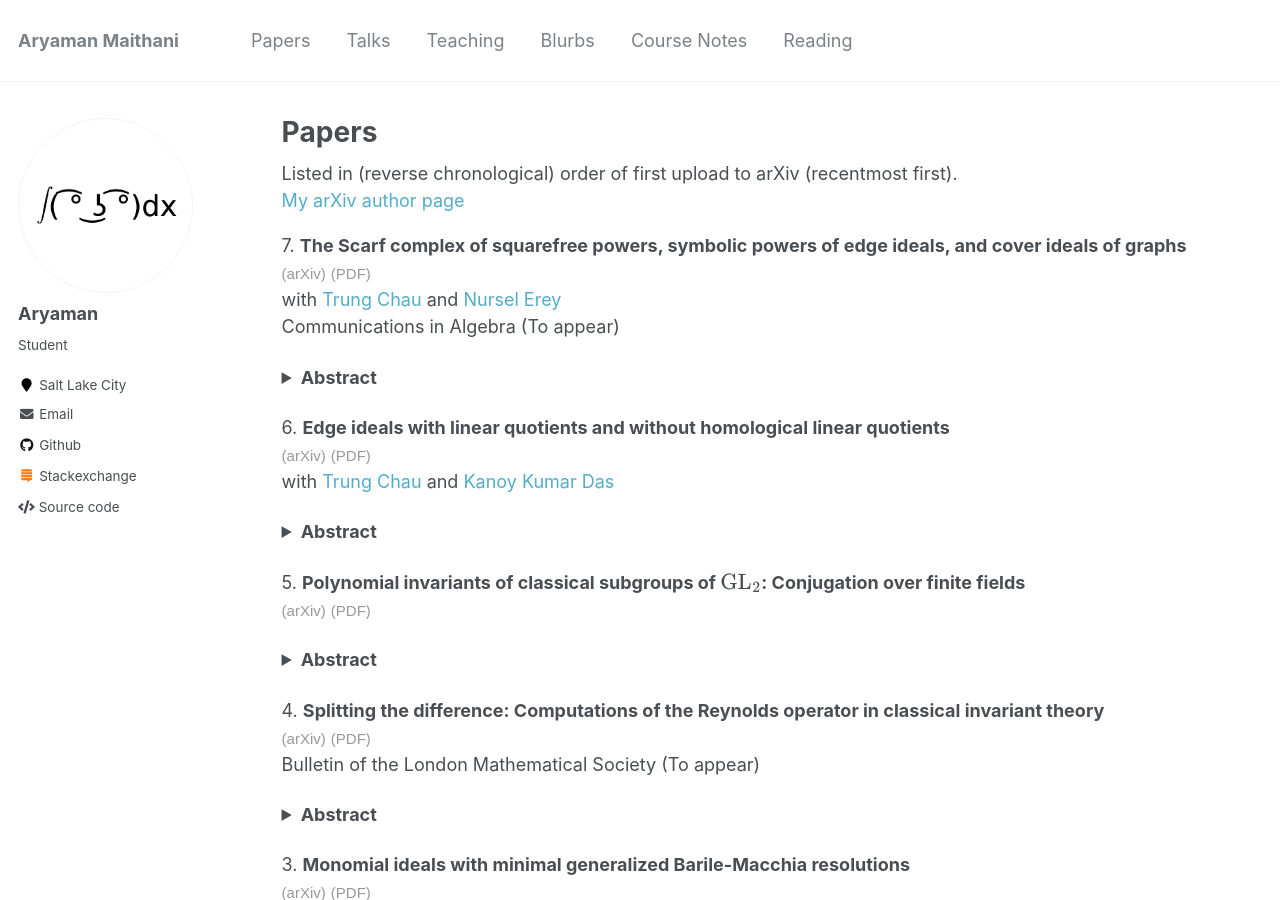
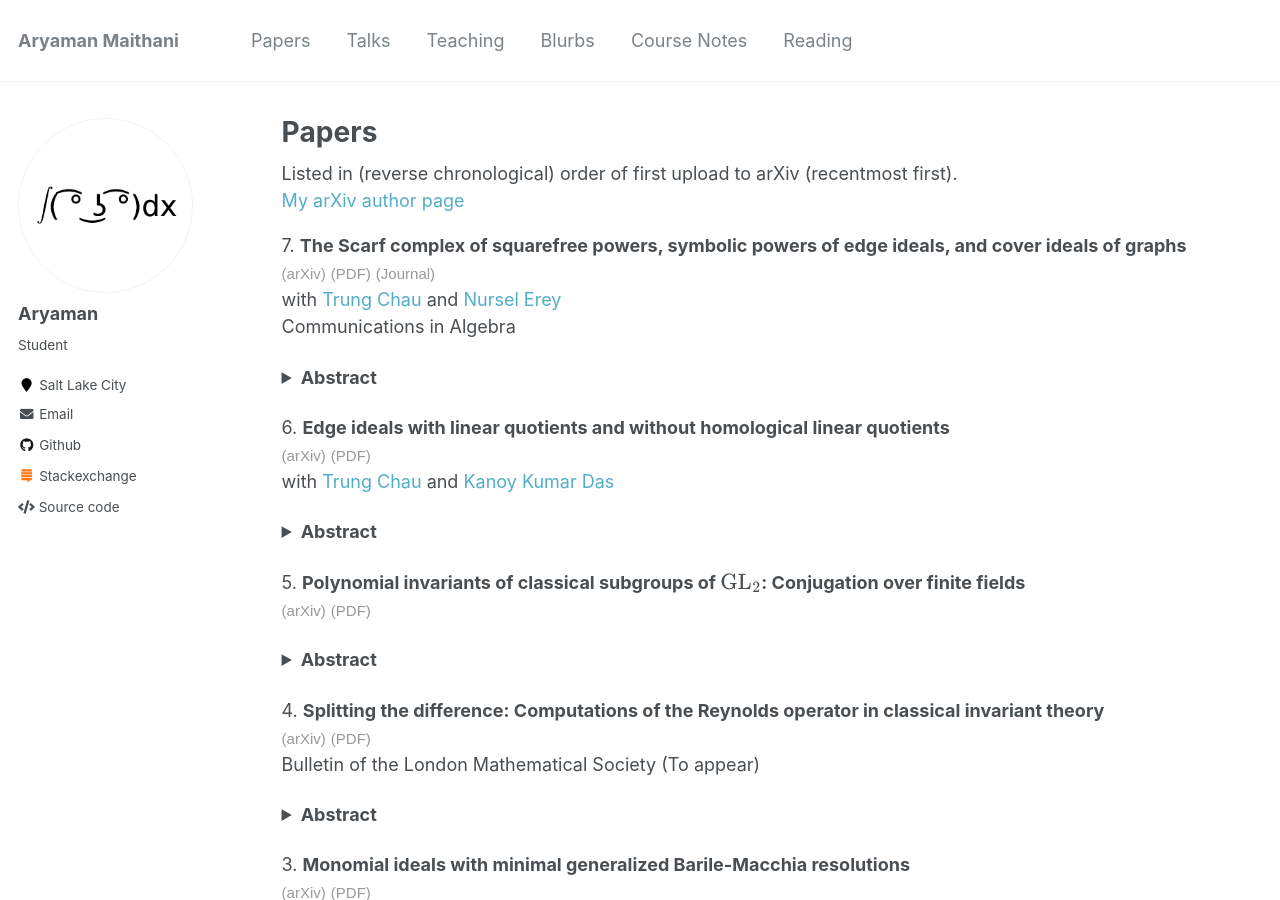
Before and after one commit to aryamanmaithani/math, a Jekyll site: the page built from _pages/papers.html, in a window 1280 px wide and 900 px high. Built offline with Jekyll 4.4.1, drawn with Linux system fonts in a browser that asks for light colours; formulas are drawn with MathJax 3.

Commit message:
update journal ref for scarf

```diff
--- a/_pages/papers.html
+++ b/_pages/papers.html
@@ -11,9 +11,9 @@ Listed in (reverse chronological) order of first upload to arXiv (recentmost fir
 
 <p>
 7. <b>The Scarf complex of squarefree powers, symbolic powers of edge ideals, and cover ideals of graphs</b> <br>
- <a href="https://arxiv.org/abs/2503.13337" target="_blank"><span style="font-family: sans-serif, 'Open Sans';color: #999;font-size: 15px;">(arXiv)</span></a> <a href="chau_erey_maithani_scarf_powers.pdf" target="_blank"><span style="font-family: sans-serif, 'Open Sans';color: #999;font-size: 15px;">(PDF)</span></a> <br>
+ <a href="https://arxiv.org/abs/2503.13337" target="_blank"><span style="font-family: sans-serif, 'Open Sans';color: #999;font-size: 15px;">(arXiv)</span></a> <a href="chau_erey_maithani_scarf_powers.pdf" target="_blank"><span style="font-family: sans-serif, 'Open Sans';color: #999;font-size: 15px;">(PDF)</span></a> <a href="https://doi.org/10.1080/00927872.2025.2544296" target="_blank"><span style="font-family: sans-serif, 'Open Sans';color: #999;font-size: 15px;">(Journal)</span></a> <br>
 with <a href="https://trungchaumath.github.io/" target="_blank">Trung Chau</a> and <a href="https://sites.google.com/view/nursel-erey/home" target="_blank">Nursel Erey</a> <br>
-Communications in Algebra (To appear) <br>
+Communications in Algebra <br>
 <details> <summary><b>Abstract</b></summary>
 Every monomial ideal $I$ has a Scarf complex, which is a subcomplex of its
 minimal free resolution. We say that $I$ is Scarf if its Scarf complex is also
--- a/codes/papers_page_generator/papers.txt
+++ b/codes/papers_page_generator/papers.txt
@@ -3,8 +3,9 @@ title: The Scarf complex of squarefree powers, symbolic powers of edge ideals, a
 date: 2025-3-17
 coauthors: TC, NE
 arxiv: 2503.13337
+journal: https://doi.org/10.1080/00927872.2025.2544296
 pdf: chau_erey_maithani_scarf_powers
-toa: Communications in Algebra
+cite: Communications in Algebra
 =========
 6
 title: Edge ideals with linear quotients and without homological linear quotients
```
